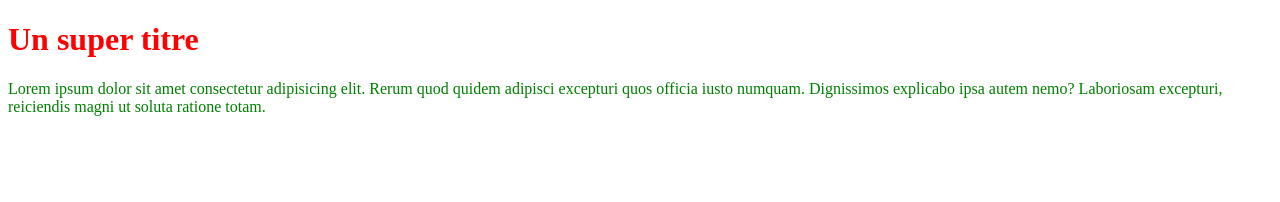
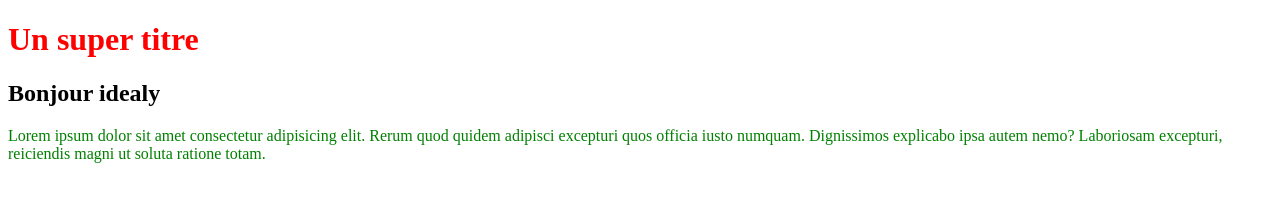
Before and after one commit to ikajean/first_project_test, a plain HTML site: page index.html in a window 1280 px wide. Drawn offline with Linux system fonts and the light colour scheme.

Commit message:
Test to send

```diff
--- a/index.html
+++ b/index.html
@@ -6,6 +6,7 @@
   </head>
   <body>
     <h1>Un super titre</h1>
+    <h2>Bonjour idealy</h2>
     <div>Lorem ipsum dolor sit amet consectetur adipisicing elit. Rerum quod quidem adipisci excepturi quos officia iusto numquam. Dignissimos explicabo ipsa autem nemo? Laboriosam excepturi, reiciendis magni ut soluta ratione totam.</div>
   </body>
 </html>
```
